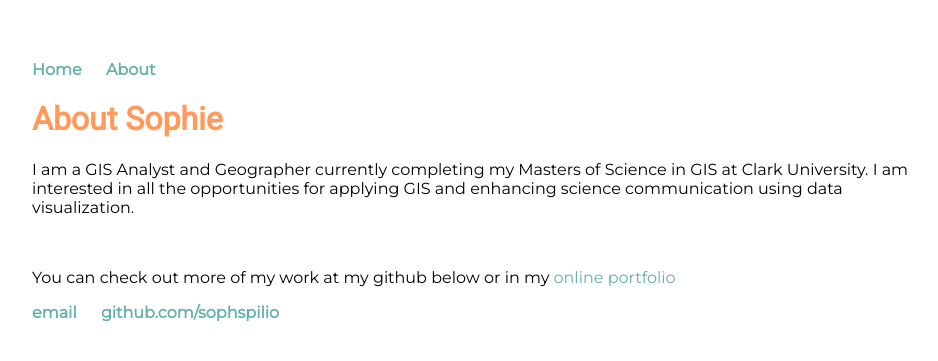
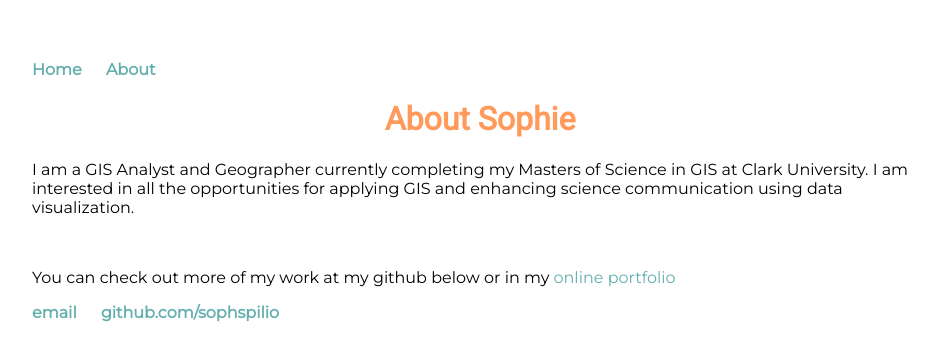
Before and after one commit to sophspilio/sophspilio.github.io, a Jekyll site: the page built from about/index.html, in a window 1280 px wide. Shown: the top 361 px of the page, without its empty margins (160-1098 px from the left). Built offline with Jekyll 4.4.1, drawn with Linux system fonts in a browser that asks for light colours.

Commit message:
Update main.css

```diff
--- a/css/main.css
+++ b/css/main.css
@@ -8,12 +8,12 @@ body {
 h1 {
     color: #FF9A5B;
     font-family: 'Roboto', sans-serif;
-    text-align: 'center';
+    text-align: center;
 }
 h2 {
     color: #687BBE;
     font-family: 'Raleway', sans-serif;
-    text-align: 'center'
+    text-align: center;
 }
 nav ul, footer ul {
     font-family:'Montserrat', sans-serif;
```
